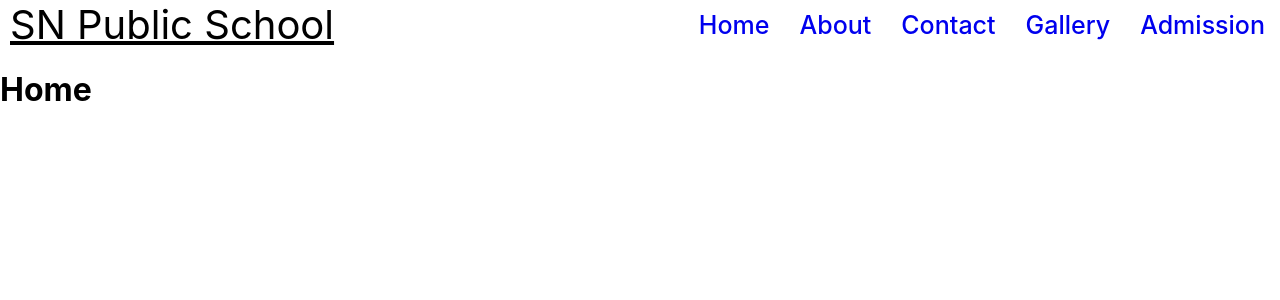
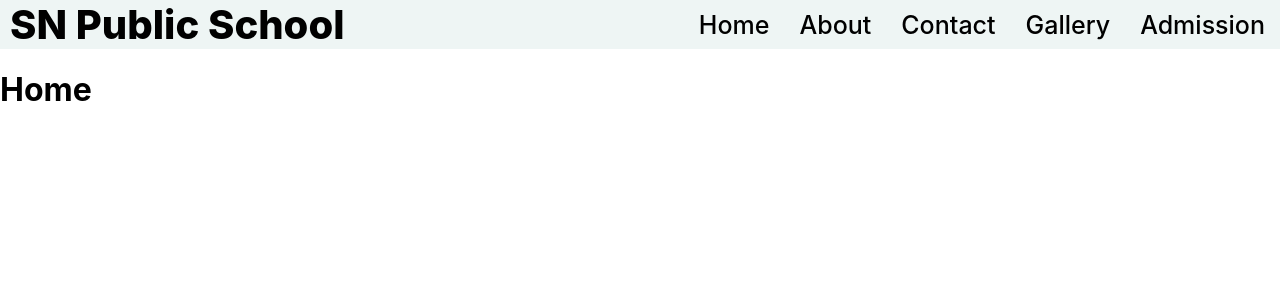
Before and after one commit to ThisIsRameshMishra/School_Website, a React (Create React App) app in the folder frontend/: page / in a window 1280 px wide. Shown: the top 300 px of the page. Built offline with nearby package versions, Linux system fonts and the light colour scheme.

Commit message:
Removed a tag decoration temp

```diff
--- a/frontend/src/components/Header/Nav.js
+++ b/frontend/src/components/Header/Nav.js
@@ -24,6 +24,10 @@ const NavLink = styled(Link)`
 	padding: 5px;
 	font-weight: 500;
 	font-size: 25px;
+	color: black;
+	&:hover {
+		opacity: 0.8;
+	}
 `;
 
 export default Nav;
--- a/frontend/src/components/Header/styles/Nav.scss
+++ b/frontend/src/components/Header/styles/Nav.scss
@@ -1,15 +1,16 @@
-.navbar-container{
+.navbar-container {
 	display: flex;
 	align-items: center;
+	background-color: #eef5f4;
 
-    .school-title{
+	.school-title {
 		font-size: 40px;
-        text-decoration: underline;
+		font-weight: 800;
 		flex: 1;
 		margin-left: 10px;
 	}
 
-    .navigator{
+	.navigator {
 		display: flex;
 		align-items: center;
 		gap: 20px;
```
Lines whose indentation alone changed are shown as unchanged.
